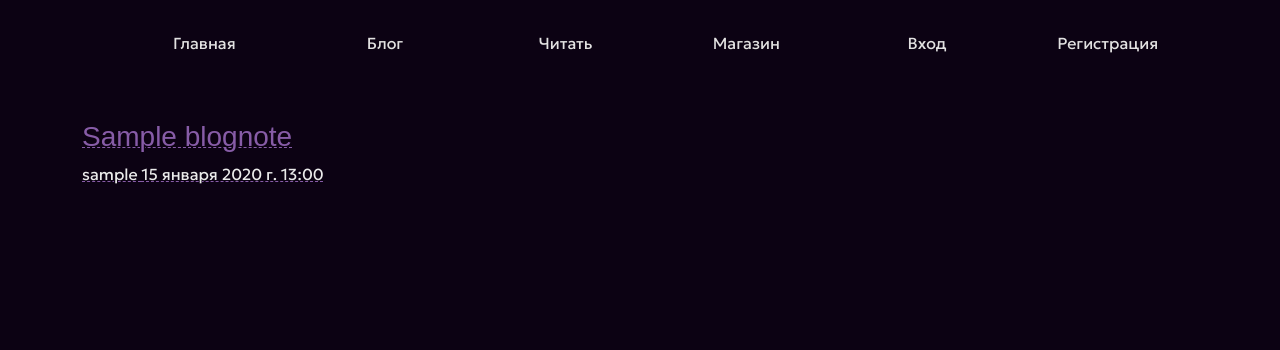
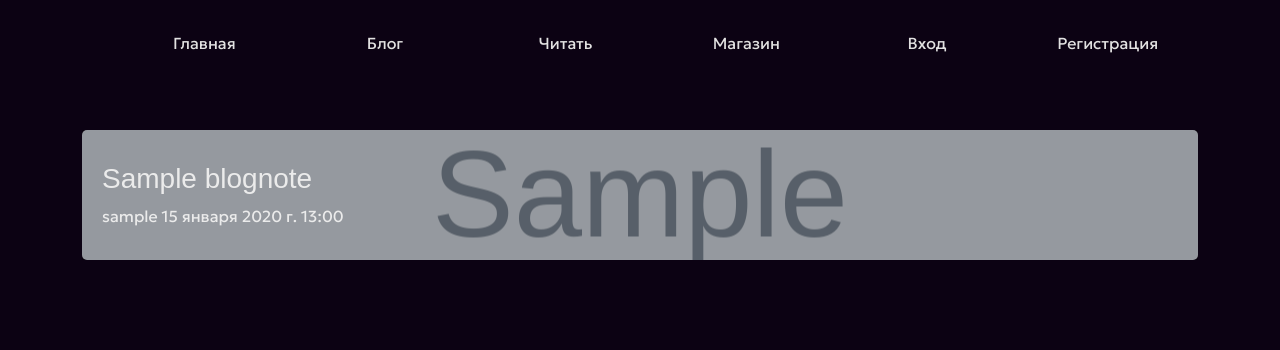
Before and after one commit to gh0sthck/django-horror, a Django app: page /blog/ in a window 1280 px wide. Shown: the top 350 px of the page. Run offline with Django 5.2, Linux system fonts and the light colour scheme; tables that the repository leaves empty hold one stand-in row (values such as "Sample post"); grey boxes marked "Sample" are stand-in pictures; some libraries are stand-ins or nearby versions; some web fonts are replaced.

Commit message:
Blog udpate

```diff
--- a/blog/forms.py
+++ b/blog/forms.py
@@ -6,7 +6,7 @@ from blog.models import BlogNote
 class CreateNoteForm(forms.ModelForm):
     class Meta:
         model = BlogNote
-        fields = ["title", "text", "is_news"]
+        fields = ["title", "cover", "text", "is_news"]
 
     def delete_news(self):
         self.fields.pop("is_news")
--- a/blog/models.py
+++ b/blog/models.py
@@ -15,6 +15,7 @@ class BlogNote(models.Model):
     # TODO: tags
     # TODO: likes
     # TODO: view
+    cover = models.ImageField(verbose_name="Обложка", upload_to="news", null=True, blank=True)
 
     def __repr__(self) -> str:
         return f"<BlogNote: {self.title}>"
--- a/blog/views.py
+++ b/blog/views.py
@@ -33,7 +33,7 @@ class NoteView(DetailView):
 
 class EditNoteView(UpdateView):
     model = BlogNote
-    fields = ["title", "text", "is_news"]
+    fields = ["title", "cover", "text", "is_news"]
     template_name = "blog/edit_note.html"
     success_url = reverse_lazy("main")
 
--- a/static/main.css
+++ b/static/main.css
@@ -55,8 +55,9 @@ textarea {
   width: 100%;
   background-color: rgba(24, 17, 29, 0.8);
   padding: 15px;
-  height: 70px;
+
   border-radius: 5px;
+  resize: none;
   color: #827688;
 }
 
@@ -201,7 +202,7 @@ ul a {
   flex-direction: column;
   width: 210px;
   margin-right: 10px;
-  background-color: #201924;
+  background-color: rgba(24, 17, 29, 0.8);
   border-radius: 10px;
 }
 
@@ -572,3 +573,46 @@ ul a {
   border: 1px solid rgba(135, 92, 167, 0.2);
   background-color: rgba(135, 92, 167, 0.2);
 }
+
+/* BLOG */
+
+.blog__note {
+  border-radius: 5px;
+  background-position: center;
+  background-size: cover;
+  height: 130px;
+  background-repeat: no-repeat;
+  display: flex;
+  align-items: center;
+  margin: 40px 0px;
+  background-color: transparent;
+  text-decoration: none;
+}
+
+.wrapper-content {
+  width: 100%;
+}
+
+.blog__note:hover {
+  transition: .3s;
+  height: 190px;
+  background-image: none !important;
+  background-color: rgb(235, 235, 235) !important;
+}
+
+.blog__note:hover .wrapper-content * {
+  color: #0c0213;
+}
+
+.wrapper {
+  background-color: rgba(0, 0, 0, .3);
+  width: 100%;
+  height: 130px;
+  display: flex;
+  padding: 20px;
+  align-items: center;
+}
+
+.blog__note:hover .wrapper {
+  background-color: rgba(0, 0, 0, 0);
+}
--- a/templates/blog/edit_note.html
+++ b/templates/blog/edit_note.html
@@ -10,7 +10,7 @@
         {{ form.delete_news }}
     {% endif %}
 
-    <form method="post" class="blog_edit__form">
+    <form method="post" class="blog_edit__form" enctype="multipart/form-data">
         {% csrf_token %}
         {{ form.as_p }}
         <input type="submit" value="Подтвердить">
--- a/templates/blog/news.html
+++ b/templates/blog/news.html
@@ -8,7 +8,12 @@
 {% block main %}
 <div class="blog">
     {% for news_post in news %}
-        <a style="display: block;" href="{% url "specific_note" news_post.slug %}" class="blog__note">
+        <a style="
+        background-image: url('{{ news_post.cover.url }}')
+        " href="{% url "specific_note" news_post.slug %}" class="blog__note">
+        <div class="wrapper" style="">
+            <div class="wrapper-content" style="" >
+
                 <h3 class="blog__note-title">
                     {{ news_post.title }}
                 </h3>
@@ -18,6 +23,8 @@
                 <span class="blog__note-time">
                     {{ news_post.pubdate }}
                 </span>
+            </div>
+            </div>
         </a>
     {% endfor %}
 </div>
--- a/templates/users/profile.html
+++ b/templates/users/profile.html
@@ -23,7 +23,7 @@
                         <a class="profile__blog-note"
                         href="{% url "specific_note" note.slug %}"
                         class="profil__blog-note">
-                            {{ note.title }}
+                            {{ note.title }} {% if note.is_news %} <span style="color: #bf97f5ff; font-size: 12px;">[Новость]</span> {% endif %}
                             <br>
                             {{ note.pubdate }}
                         </a>
--- a/users/views.py
+++ b/users/views.py
@@ -42,6 +42,12 @@ class ProfileEditView(UpdateView):
             if isinstance(field.widget, forms.widgets.ClearableFileInput):
                 field.widget = forms.FileInput()
                 field.widget.attrs["class"] = "avatar_input"
+            if isinstance(field.widget, forms.widgets.Textarea):
+                field.widget.attrs["style"] = "height: 220px;"
+            if isinstance(field.widget, forms.widgets.DateInput):
+                print(field.widget.__dict__, dir(field.widget))
+                field.widget.input_type = "date"
+
         return form
 
 
```
Also changed, not shown: blog/migrations/0005_blognote_cover.py (added). Lines whose indentation alone changed are shown as unchanged.
